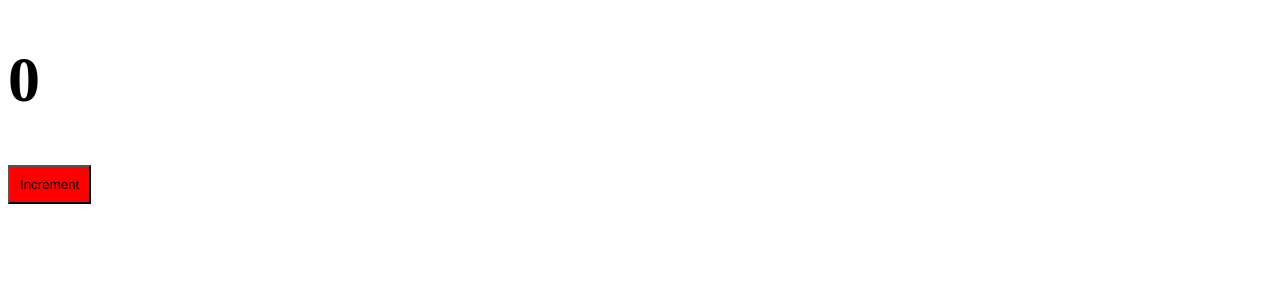
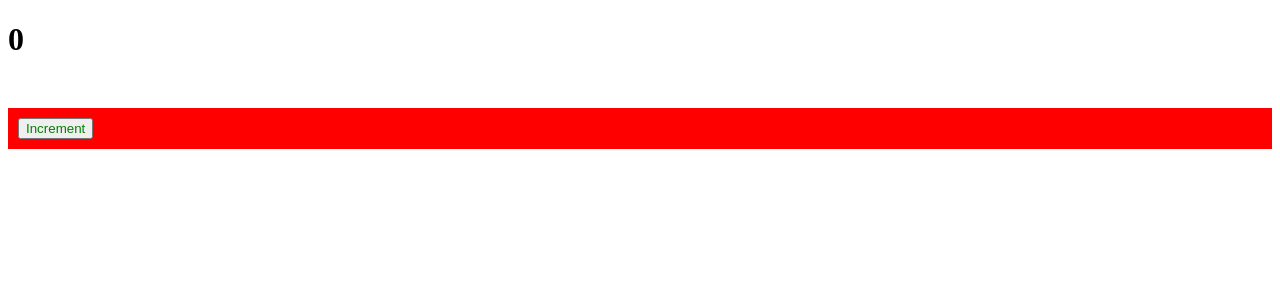
Before and after one commit to hrustalevdev/advanced-frontend, a React app: page / in a window 1280 px wide. Shown: the top 300 px of the page. Built offline with nearby package versions, Linux system fonts and the light colour scheme.

Commit message:
App refactoring

```diff
--- /dev/null
+++ b/src/App.tsx
@@ -0,0 +1,9 @@
+import { Counter } from './components/Counter';
+
+export const App = () => {
+  return (
+    <>
+      <Counter />
+    </>
+  )
+}
--- a/src/components/Counter.module.scss
+++ b/src/components/Counter.module.scss
@@ -1,4 +1,16 @@
 .btn {
   background: red;
   padding: 10px;
+
+  .red {
+    color: red;
+  }
+
+  .green {
+    color: green;
+  }
 }
+
+.btn {
+  margin-top: 50px;
+}
--- a/src/components/Counter.tsx
+++ b/src/components/Counter.tsx
@@ -7,7 +7,9 @@ export const Counter = () => {
   return (
     <>
       <h1>{count}</h1>
-      <button className={styles.btn} onClick={() => setCount(count + 1)}>Increment</button>
+      <div className={styles.btn}>
+        <button className={`${styles.red} ${styles.green}`} onClick={() => setCount(count + 1)}>Increment</button>
+      </div>
     </>
   )
 }
--- a/src/index.tsx
+++ b/src/index.tsx
@@ -1,4 +1,7 @@
 import {render} from 'react-dom';
-import { Counter } from './components/Counter';
+import { App } from './App';
 
-render(<h1><Counter /></h1>, document.getElementById('root'));
+render(
+  <App />,
+  document.getElementById('root')
+);
```
